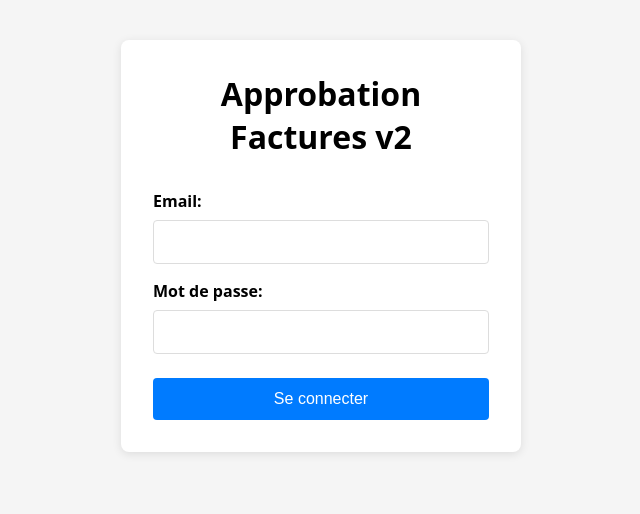
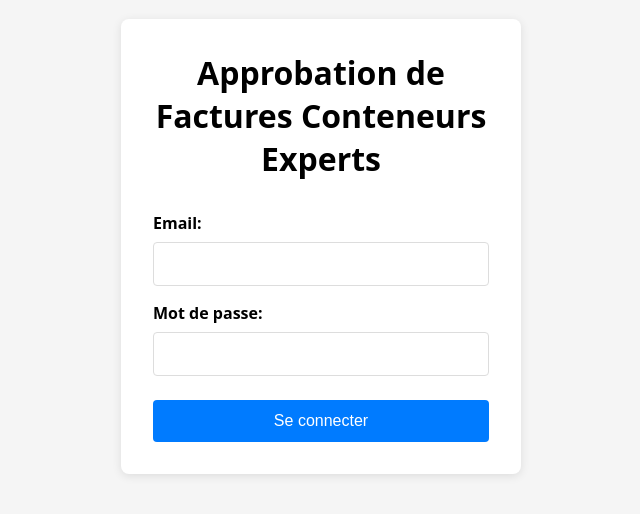
Before and after one commit to JulienJCE/approbation-factures-v2, a Next.js app: page /login in a window 1280 px wide. Shown: the part 154-668 px from the top of the page, without its empty margins (319-959 px from the left). Built offline with nearby package versions, Linux system fonts and the light colour scheme.

Commit message:
Rename app to Approbation de Factures Conteneurs Experts

```diff
--- a/app/layout.tsx
+++ b/app/layout.tsx
@@ -1,7 +1,7 @@
 import './globals.css';
 
 export const metadata = {
-  title: 'Approbation Factures v2',
+  title: 'Approbation de Factures Conteneurs Experts',
 };
 
 export default function RootLayout({
--- a/app/login/page.tsx
+++ b/app/login/page.tsx
@@ -65,7 +65,7 @@ function LoginContent() {
         width: '100%',
         maxWidth: '400px'
       }}>
-        <h1 style={{ textAlign: 'center', marginBottom: '2rem' }}>Approbation Factures v2</h1>
+        <h1 style={{ textAlign: 'center', marginBottom: '2rem' }}>Approbation de Factures Conteneurs Experts</h1>
 
         <form onSubmit={handleLogin}>
           <div style={{ marginBottom: '1rem' }}>
--- a/app/page.tsx
+++ b/app/page.tsx
@@ -1,7 +1,7 @@
 export default function Home() {
   return (
     <div style={{ padding: '2rem', textAlign: 'center' }}>
-      <h1>✅ Approbation Factures v2</h1>
+      <h1>✅ Approbation de Factures Conteneurs Experts</h1>
       <p>App deployed successfully!</p>
       <p style={{ color: '#666', marginTop: '2rem' }}>
         Version: 2.0.0 | Status: Ready
```
